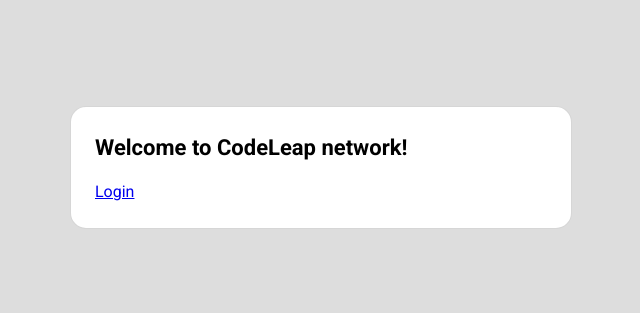
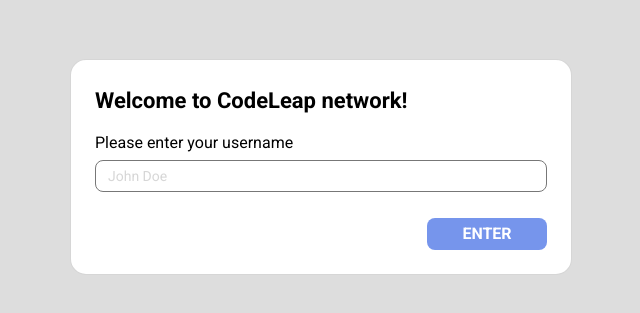
Before and after one commit to mutheusalmeida/codeleap-network, a React (Vite) app: page / in a window 1280 px wide. Shown: the part 233-546 px from the top of the page, without its empty margins (319-959 px from the left). Built offline with nearby package versions, Linux system fonts and the light colour scheme.

Commit message:
feat: add base button component

```diff
--- /dev/null
+++ b/src/components/base-button/base-button.tsx
@@ -0,0 +1,36 @@
+import { ReactNode } from 'react'
+import { BaseButtonStyleType } from 'base-button'
+
+import * as S from './styles'
+
+type BaseButtonProps = {
+  children: ReactNode
+  type: 'button' | 'reset' | 'submit' | undefined
+  handleClick?: () => void
+  isLoading?: boolean
+  disabled?: boolean
+} & BaseButtonStyleType
+
+export const BaseButton = ({
+  children,
+  type,
+  handleClick,
+  isLoading,
+  disabled,
+  bgColor = '--primary-color',
+  btnStyle = 'primary',
+  textCase = 'uppercase',
+}: BaseButtonProps) => {
+  return (
+    <S.BaseButtonWrapper
+      type={type}
+      onClick={handleClick}
+      disabled={disabled}
+      bgColor={bgColor}
+      btnStyle={btnStyle}
+      textCase={textCase}
+    >
+      {children}
+    </S.BaseButtonWrapper>
+  )
+}
--- /dev/null
+++ b/src/components/base-button/index.tsx
@@ -0,0 +1 @@
+export * from './base-button'
--- /dev/null
+++ b/src/components/base-button/styles.ts
@@ -0,0 +1,32 @@
+import { BaseButtonStyleType } from 'base-button'
+import styled, { css } from 'styled-components'
+
+type BaseButtonWrapperType = BaseButtonStyleType
+
+export const BaseButtonWrapper = styled.button<BaseButtonWrapperType>`
+  display: flex;
+  align-items: center;
+  justify-content: center;
+  min-width: 7.5em;
+  height: 2em;
+  font-weight: 700;
+  font-size: var(--xs);
+  line-height: 2em;
+  cursor: pointer;
+  border: none;
+  padding: 0 1em;
+  max-width: max-content;
+  border-radius: 0.5em;
+  text-transform: ${({ textCase }) => textCase};
+
+  ${({ btnStyle, bgColor }) => btnStyle === 'primary' && css`
+    color: var(--white);
+    background-color: var(${bgColor});
+  `}
+
+  ${({ btnStyle }) => btnStyle === 'secondary' && css`
+    color: var(--dark);
+    background-color: transparent;
+    border: 1px solid var(--gray-300);
+  `}
+`
--- a/src/components/base-modal/base-modal.tsx
+++ b/src/components/base-modal/base-modal.tsx
@@ -1,6 +1,6 @@
 import { ReactNode, forwardRef, useCallback, useEffect, useImperativeHandle, useState } from 'react'
 import { createPortal } from 'react-dom'
-import { ModalRef } from 'modal'
+import { ModalRefType } from 'modal'
 
 import * as S from './styles'
 
@@ -24,7 +24,7 @@
   return modalRoot
 }
 
-export const BaseModal = forwardRef<ModalRef, BaseModalProps>(({ defaultOpen = false, onClose, children, hasOverlay = true }, modalRef) => {
+export const BaseModal = forwardRef<ModalRefType, BaseModalProps>(({ defaultOpen = false, onClose, children, hasOverlay = true }, modalRef) => {
   const [isOpen, setIsOpen] = useState(false)
 
   const open = useCallback(() => setIsOpen(true), [])
--- a/src/hooks/use-modal.ts
+++ b/src/hooks/use-modal.ts
@@ -1,13 +1,13 @@
-import { ModalRef } from 'modal'
+import { ModalRefType } from 'modal'
 import { useRef } from 'react'
 
 export const useModal = () => {
-  const modalRef = useRef<ModalRef>(null)
+  const ModalRefType = useRef<ModalRefType>(null)
 
   return {
-    ref: modalRef,
-    open: () => modalRef.current?.open(),
-    close: () => modalRef.current?.close(),
-    isOpen: () => modalRef.current?.isOpen,
+    ref: ModalRefType,
+    open: () => ModalRefType.current?.open(),
+    close: () => ModalRefType.current?.close(),
+    isOpen: () => ModalRefType.current?.isOpen,
   }
 }
--- a/src/pages/login/login.tsx
+++ b/src/pages/login/login.tsx
@@ -1,12 +1,19 @@
-import { Link } from 'react-router-dom'
 import { BaseModal } from '@/components/base-modal'
 import { useModal } from '@/hooks/use-modal'
-import { Title } from '@/style'
+import { Input, InputWrapper, Label, Title } from '@/style'
+import { BaseButton } from '@/components/base-button'
 
 import * as S from './styles'
+import { FormEvent } from 'react'
 
 export const Login = () => {
   const { ref: loginModalRef } = useModal()
+
+  const handleSubmit = (e: FormEvent) => {
+    e.preventDefault()
+
+    console.log('hi')
+  }
 
   return (
     <BaseModal
@@ -14,9 +21,29 @@
       defaultOpen
       hasOverlay={false}
     >
-      <S.LoginForm>
+      <S.LoginForm
+        onSubmit={handleSubmit}
+      >
         <Title>Welcome to CodeLeap network!</Title>
-        <Link to='/home'>Login</Link>
+
+        <InputWrapper>
+          <Label htmlFor='username'>Please enter your username</Label>
+
+          <Input
+            id='username'
+            name='username'
+            type='text'
+            placeholder='John Doe'
+          />
+        </InputWrapper>
+
+        <S.LoginBtnWrapper>
+          <BaseButton
+            type='submit'
+          >
+            Enter
+          </BaseButton>
+        </S.LoginBtnWrapper>
       </S.LoginForm>
     </BaseModal>
   )
--- a/src/pages/login/styles.ts
+++ b/src/pages/login/styles.ts
@@ -1,3 +1,4 @@
+import { BaseButton } from '@/components/base-button'
 import styled from 'styled-components'
 
 export const LoginForm = styled.form`
@@ -7,3 +8,9 @@
   width: 28.25em;
   max-width: 100%;
 `
+
+export const LoginBtnWrapper = styled.div`
+  margin-top: 0.5714em;
+  display: flex;
+  align-self: end;
+`
--- a/src/style/index.ts
+++ b/src/style/index.ts
@@ -3,3 +3,33 @@
 export const Title = styled.h1`
   font-size: var(--md);
 `
+
+export const Label = styled.label`
+  font-size: var(--xs);
+  line-height: 1.1875em;
+  color: var(--dark);
+`
+
+export const InputWrapper = styled.div`
+  display: flex;
+  flex-direction: column;
+  gap: 0.5em;
+`
+
+export const Input = styled.input`
+  font-size: var(--xxs);
+  height: 2.2857em;
+  line-height: 2.2857em;
+  color: var(--dark);
+  background-color: var(--white);
+  border: 1px solid var(--gray-400);
+  border-radius: 0.5714em;
+  padding: 0 0.8571em;
+  display: flex;
+  align-items: center;
+  justify-content: center;
+
+  &::placeholder {
+    color: var(--gray-200);
+  }
+`
```
Also changed, not shown: src/resources/types.d.ts (+9 -1 lines).
